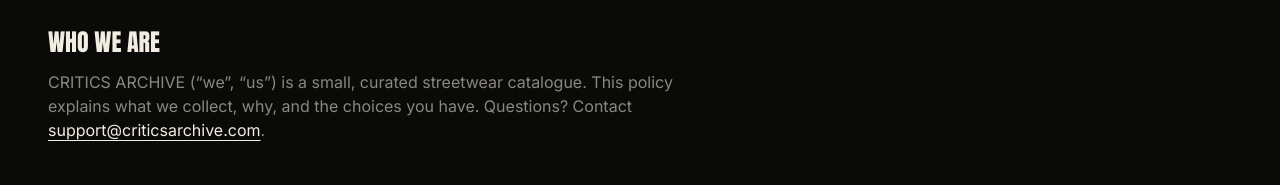
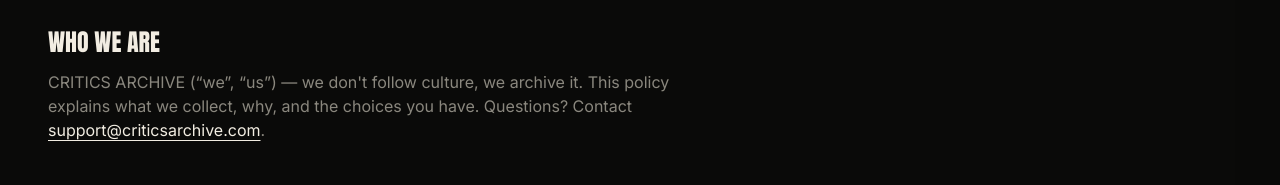
Before and after one commit to thebid1/Critics_Archive, a Next.js app: page /privacy in a window 1280 px wide. Shown: the part 332-517 px from the top of the page. Built offline with nearby package versions, Linux system fonts and the light colour scheme; no server answers.

Commit message:
Trim SEO description.

```diff
--- a/app/privacy/page.tsx
+++ b/app/privacy/page.tsx
@@ -26,8 +26,8 @@
           <div className="mt-12 max-w-2xl space-y-10">
             <Section title="Who we are">
               <p>
-                CRITICS ARCHIVE (&ldquo;we&rdquo;, &ldquo;us&rdquo;) is a small, curated
-                streetwear catalogue. This policy explains what we collect, why, and the
+                CRITICS ARCHIVE (&ldquo;we&rdquo;, &ldquo;us&rdquo;) — we don&apos;t follow
+                culture, we archive it. This policy explains what we collect, why, and the
                 choices you have. Questions? Contact{" "}
                 <a
                   href="mailto:support@criticsarchive.com"
```
